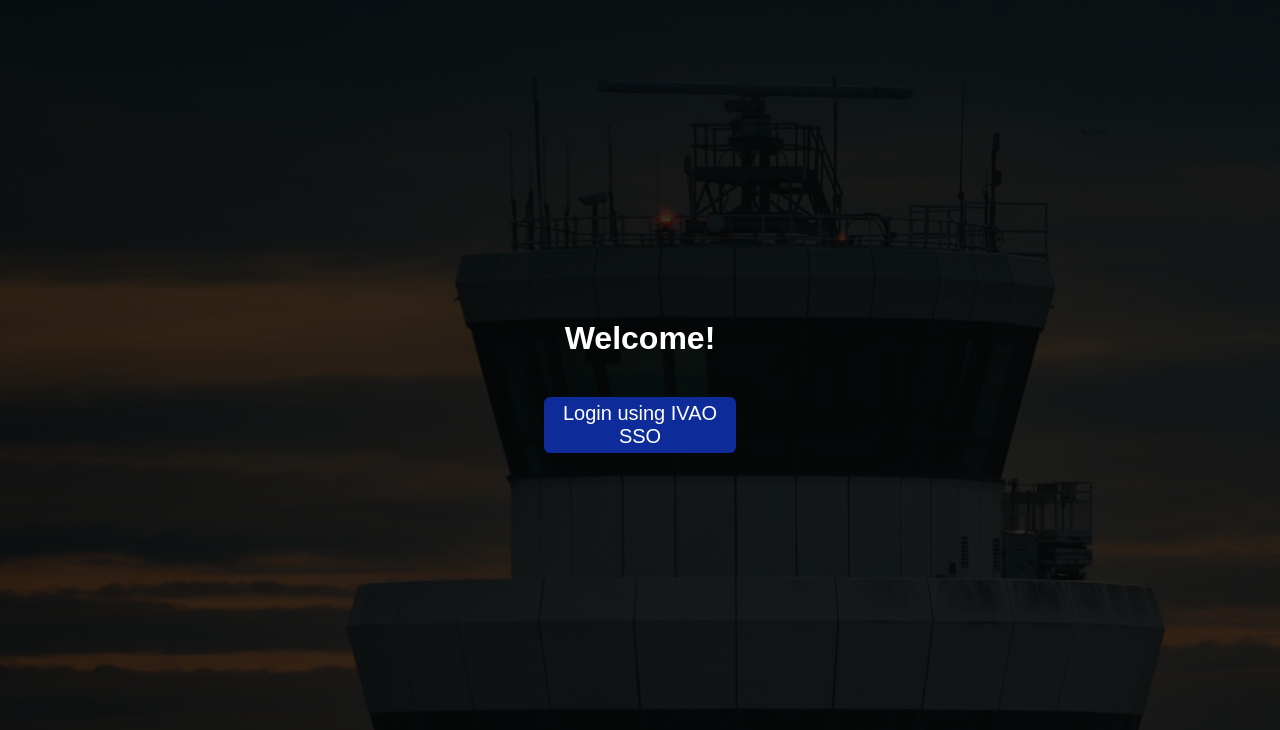
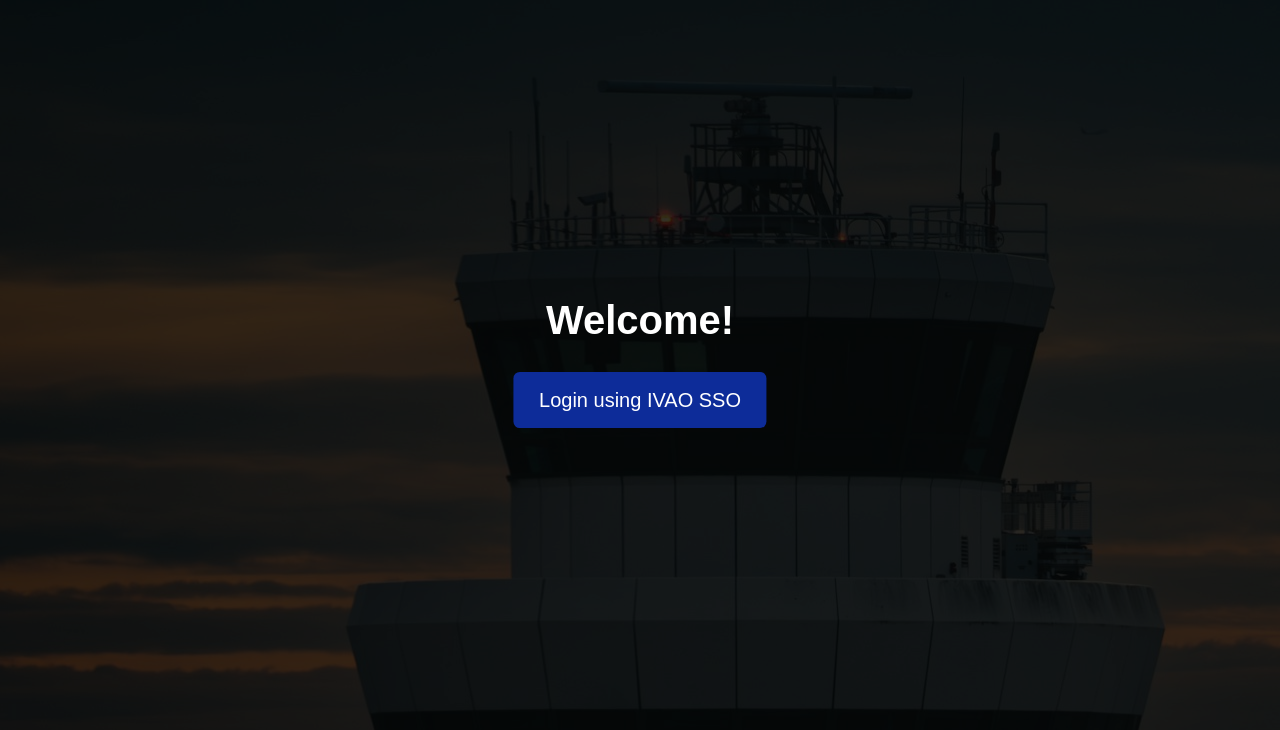
Before and after one commit to aehliglucas/atciss-ivaoch, a website: page public/login.html in a window 1280 px wide. Drawn offline with Linux system fonts and the light colour scheme.

Commit message:
fix login page centering

```diff
--- a/public/css/login.css
+++ b/public/css/login.css
@@ -7,13 +7,24 @@ body {
     background-size: auto;
     background-image: url("../img/bg-img-login.jpg"), linear-gradient(rgba(0,0,0,0.8),rgba(0,0,0,0.8));
     background-blend-mode: overlay;
+    height: 100vh;
+}
+
+.center {
+    margin: 0;
+    position: absolute;
+    top: 50%;
+    left: 50%;
+    -ms-transform: translate(-50%, -50%);
+    transform: translate(-50%, -50%);
 }
 
 #h1-login {
     color: white;
     font-family: Arial, Helvetica, sans-serif;
     text-align: center;
-    margin-top: 40vh;
+    top: 40%;
+    font-size: 2.5rem;
 }
 
 #btn-login {
@@ -22,9 +33,10 @@ body {
     border-radius: 0.5vw;
     height: 7vh;
     width: 15vw;
+    min-width: fit-content;
+    padding-left: 2vw;
+    padding-right: 2vw;
     color: white;
     font-size: 2.5vh;
-    margin-left: 42.5vw;
-    margin-top: 5vh;
     cursor: pointer;
 }
--- a/public/login.html
+++ b/public/login.html
@@ -14,10 +14,7 @@
     <link rel="stylesheet" href="./css/login.css">
 </head>
 <body>
-    <div id="background-image"></div>
-    <div id="content">
-        <h1 id="h1-login">Welcome!</h1>
-        <button onclick="loginWithIVAO()" id="btn-login">Login using IVAO SSO</button>
-    </div>
+    <h1 id="h1-login" class="center">Welcome!</h1>
+    <button onclick="loginWithIVAO()" id="btn-login" class="center">Login using IVAO SSO</button>
 </body>
 </html>
```
